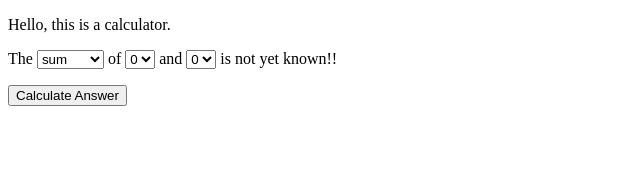
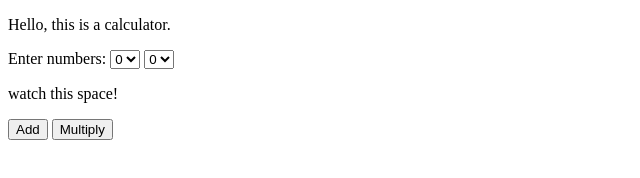
Before and after one commit to collcun/calculator, a plain HTML site: page index.html in a window 1280 px wide. Shown: the whole page, without its empty margins (0-640 px from the left). Drawn offline with nearby package versions, Linux system fonts and the light colour scheme.

Commit message:
split up functions and use separate add/multiply buttons

```diff
--- a/calculation.js
+++ b/calculation.js
@@ -1,17 +1,22 @@
 var answer = 0;
-var values = parseInt($("select#first").val()) + parseInt($("select#second").val());
-var operation = $("select#function").val();
+var values = 0;
 
-function calculate() {
+function getValues() {
   values = [parseInt($("select#first").val()), parseInt($("select#second").val())];
-  operation = $("select#function").val();
-  switch (operation) {
-    case "sum":
-      answer = values[0] + values[1];
-      break;
-    case "product":
-      answer = values[0] * values[1];
-      break;
-  }
-  document.getElementById("calculation").innerHTML=String(answer);
 }
+
+function updateResult() {
+  document.getElementById("result").innerHTML=String(answer);
+}
+
+function add() {
+  getValues();
+  answer = values[0] + values[1];
+  updateResult();
+}
+
+function multiply() {
+  getValues();
+  answer = values[0] * values[1];
+  updateResult();
+}
--- a/index.html
+++ b/index.html
@@ -9,12 +9,7 @@
   <body>
     <p>Hello, this is a calculator.</p>
     <div class="the-good-bit">
-      <p>The
-        <select id="function">
-          <option value="sum">sum</option>
-          <option value="product">product</option>
-        </select>
-         of
+      <p>Enter numbers:
         <select id="first">
           <option value="0">0</option>
           <option value="1">1</option>
@@ -27,7 +22,6 @@
           <option value="8">8</option>
           <option value="9">9</option>
         </select>
-         and
         <select id="second">
           <option value="0">0</option>
           <option value="1">1</option>
@@ -40,7 +34,11 @@
           <option value="8">8</option>
           <option value="9">9</option>
         </select>
-          is <span id="calculation">not yet known!!</span></p>
-      <button onclick="calculate()">Calculate Answer</button>
+      </p>
+      <p>
+        <span id="result">watch this space!</span>
+      </p>
+      <button onclick="add()">Add</button>
+      <button onclick="multiply()">Multiply</button>
   </body>
 </html>
```
